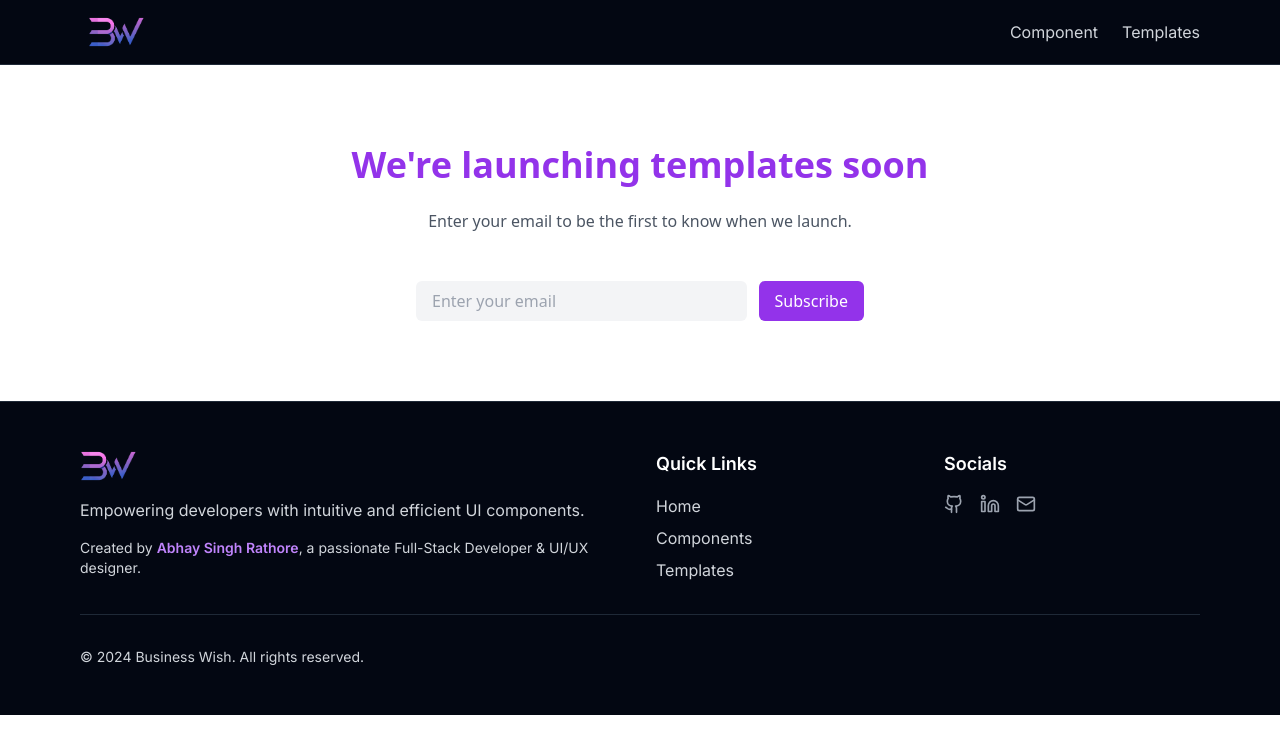
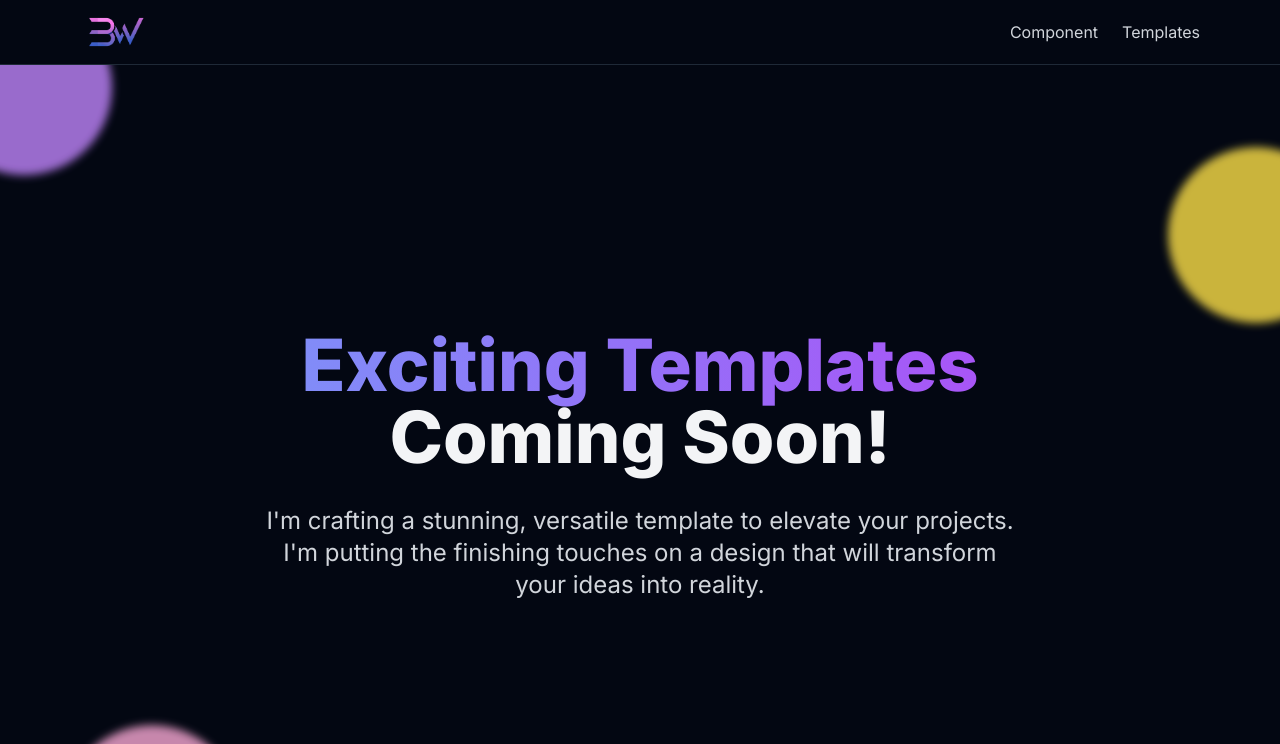
Before and after one commit to abhaysinghr516/business-wish, a Next.js app: page /templates in a window 1280 px wide. Shown: the top 744 px of the page. Built offline with nearby package versions, Linux system fonts and the light colour scheme.

Commit message:
Refactor page template and update styles

```diff
--- a/src/app/(routes)/templates/page.tsx
+++ b/src/app/(routes)/templates/page.tsx
@@ -1,43 +1,62 @@
+"use client";
+
 import Footer from "@/app/components/Footer";
 import Navbar from "@/app/components/Navbar";
 import React from "react";
 
-const page = () => {
+const Page = () => {
   return (
     <>
       <Navbar />
-      <div className="bg-gray-200 font-sans leading-normal tracking-normal">
-        <section className="bg-white py-20">
-          <div className="container mx-auto px-4">
-            <div className="max-w-2xl mx-auto text-center">
-              <h1 className="text-4xl font-bold mb-6 text-purple-600">
-                We&apos;re launching templates soon
-              </h1>
-              <p className="text-gray-600 mb-12">
-                Enter your email to be the first to know when we launch.
-              </p>
-              <form className="max-w-md mx-auto">
-                <div className="flex items-center">
-                  <input
-                    type="email"
-                    className="bg-gray-100 mr-3 py-2 px-4 w-full rounded-md focus:outline-none focus:bg-white"
-                    placeholder="Enter your email"
-                  />
-                  <button
-                    type="submit"
-                    className="bg-purple-600 text-white py-2 px-4 rounded-md hover:bg-purple-700 focus:outline-none focus:ring-2 focus:ring-purple-600 focus:ring-opacity-50"
-                  >
-                    Subscribe
-                  </button>
-                </div>
-              </form>
-            </div>
-          </div>
-        </section>
-      </div>
+      <main className="relative flex flex-grow items-center justify-center py-20 px-4 sm:px-6 lg:px-8 bg-gray-950 min-h-screen overflow-hidden">
+        {/* Animated background shapes */}
+        <div className="absolute inset-0 overflow-hidden">
+          <div className="animate-float absolute -top-16 -left-16 w-44 h-44 bg-purple-400 rounded-full mix-blend-lighten filter blur-sm opacity-80"></div>
+          <div className="animate-float absolute top-32 -right-16 w-44 h-44 bg-yellow-300 rounded-full mix-blend-lighten filter blur-sm opacity-80 animation-delay-2000"></div>
+          <div className="animate-float absolute -bottom-16 left-16 w-44 h-44 bg-pink-300 rounded-full mix-blend-lighten filter blur-sm opacity-80 animation-delay-4000"></div>
+        </div>
+
+        <div className="max-w-4xl w-full text-center space-y-8 relative z-10">
+          <h1 className="text-5xl md:text-7xl font-extrabold text-gray-100 mb-4">
+            <span className="bg-clip-text text-transparent bg-gradient-to-r from-indigo-400 to-purple-500">
+              Exciting Templates
+            </span>
+            <br />
+            Coming Soon!
+          </h1>
+          <p className="text-xl md:text-2xl text-gray-300 mb-12 max-w-3xl mx-auto leading-relaxed">
+            I'm crafting a stunning, versatile template to elevate your
+            projects. I'm putting the finishing touches on a design that will
+            transform your ideas into reality.
+          </p>
+        </div>
+      </main>
       <Footer />
+
+      <style jsx>{`
+        @keyframes float {
+          0% {
+            transform: translateY(0px);
+          }
+          50% {
+            transform: translateY(-50px);
+          }
+          100% {
+            transform: translateY(0px);
+          }
+        }
+        .animate-float {
+          animation: float 6s ease-in-out infinite;
+        }
+        .animation-delay-2000 {
+          animation-delay: 2s;
+        }
+        .animation-delay-4000 {
+          animation-delay: 4s;
+        }
+      `}</style>
     </>
   );
 };
 
-export default page;
+export default Page;
```
